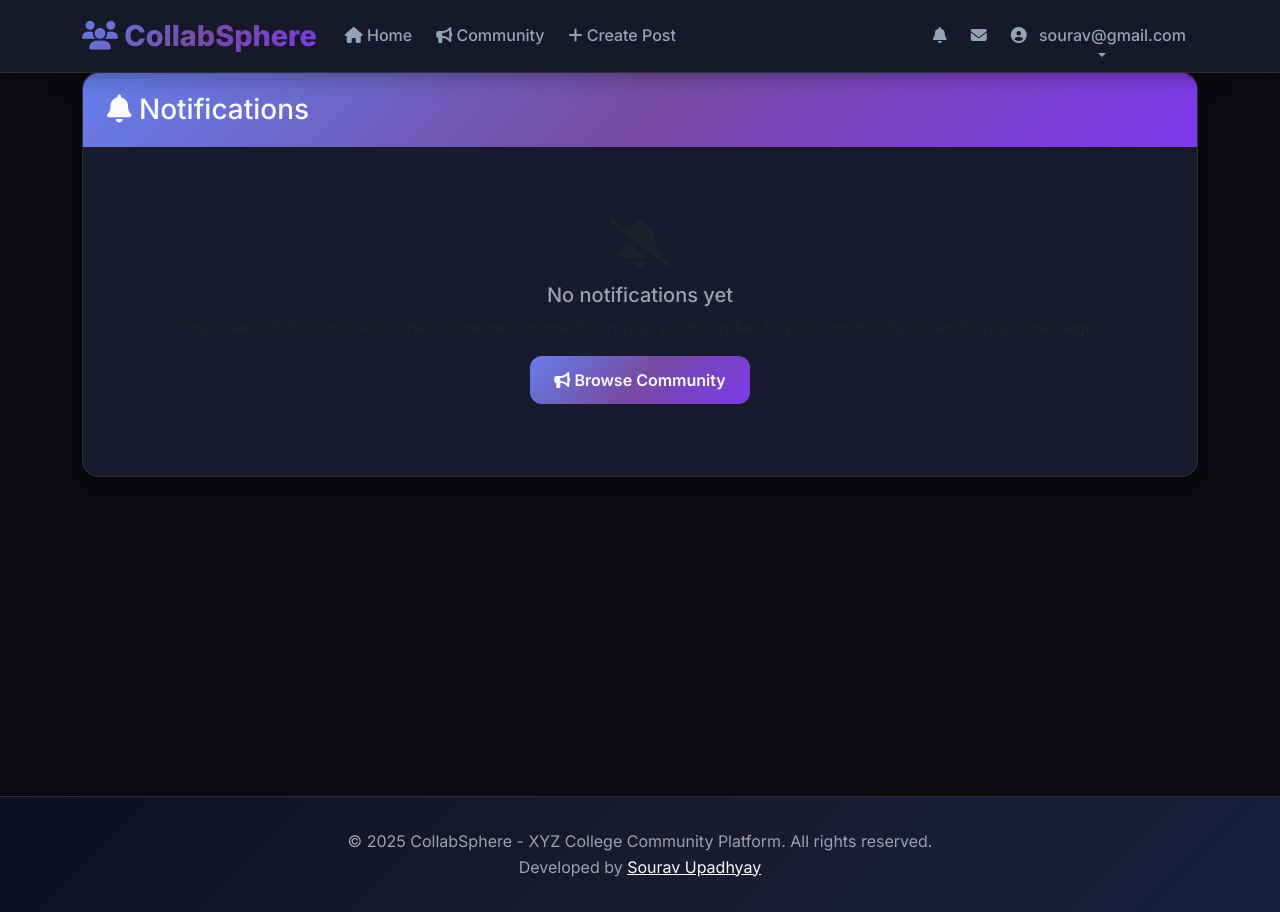
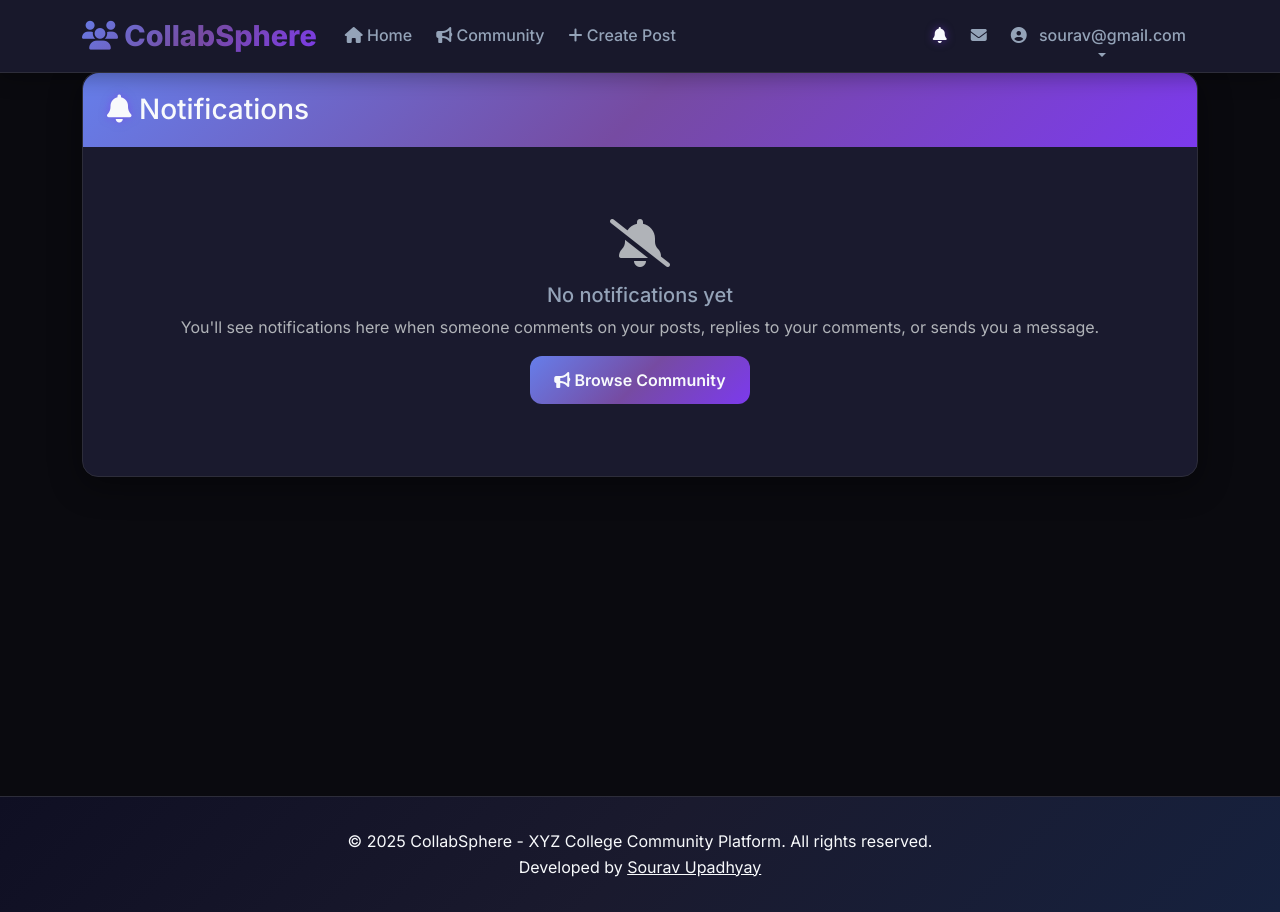
Before and after one commit to Dip607/CollabSphere, a Django app: page /accounts/notifications/ in a window 1280 px wide. Run offline with Django 5.2, Linux system fonts and the light colour scheme; a user stored in the database is signed in; data comes from the database, SQL or seed files in the repository; both versions use the stored data as it was after the commit; data that the repository does not hold is empty; some libraries are stand-ins or nearby versions.

Commit message:
fixed bugs

```diff
--- a/templates/accounts/notifications.html
+++ b/templates/accounts/notifications.html
@@ -3,6 +3,9 @@
 {% block title %}Notifications - CollabSphere{% endblock %}
 
 {% block content %}
+<form id="csrf-form" style="display:none;">
+    {% csrf_token %}
+</form>
 <div class="row">
     <div class="col-12">
         <div class="card">
--- a/templates/base.html
+++ b/templates/base.html
@@ -10,6 +10,9 @@
 
     <!-- Google Fonts -->
     <link href="https://fonts.googleapis.com/css2?family=Inter:wght@300;400;500;600;700;800&display=swap" rel="stylesheet">
+
+    <!-- Font Awesome CDN -->
+    <link rel="stylesheet" href="https://cdnjs.cloudflare.com/ajax/libs/font-awesome/6.4.2/css/all.min.css">
 
     <!-- Custom CSS -->
     <style>
@@ -455,6 +458,20 @@
             50% { transform: scale(1.1); }
             100% { transform: scale(1); }
         }
+
+        /* Make all <p> tag text white */
+        p {
+            color: var(--text-light) !important;
+        }
+        /* Lighter muted for dark bg */
+        .text-muted, .form-text {
+            color: #b0b3b8 !important;
+        }
+        /* Notification bell icon color and glow */
+        .fa-bell {
+            color: var(--text-light) !important;
+            filter: drop-shadow(0 0 4px #7c3aed80);
+        }
     </style>
 
     {% block extra_css %}{% endblock %}
@@ -585,15 +602,12 @@
     <footer class="footer">
         <div class="container">
             <p class="mb-0">&copy; 2025 CollabSphere - XYZ College Community Platform. All rights reserved.</p>
-            <p class="mb-0">Developed by <a href="https://github.com/yourusername" target="_blank" style="color: var(--text-light);">Sourav Upadhyay</a></p>
+            <p class="mb-0">Developed by <a href="https://github.com/SouravUpadhyay7" target="_blank" style="color: var(--text-light);">Sourav Upadhyay</a></p>
         </div>
     </footer>
 
     <!-- Bootstrap JS -->
     <script src="https://cdn.jsdelivr.net/npm/bootstrap@5.3.0/dist/js/bootstrap.bundle.min.js"></script>
-
-    <!-- Font Awesome -->
-    <script src="https://kit.fontawesome.com/a076d05399.js" crossorigin="anonymous"></script>
 
     <!-- Custom JS -->
     <script>
```
Also changed, not shown: db.sqlite3.
